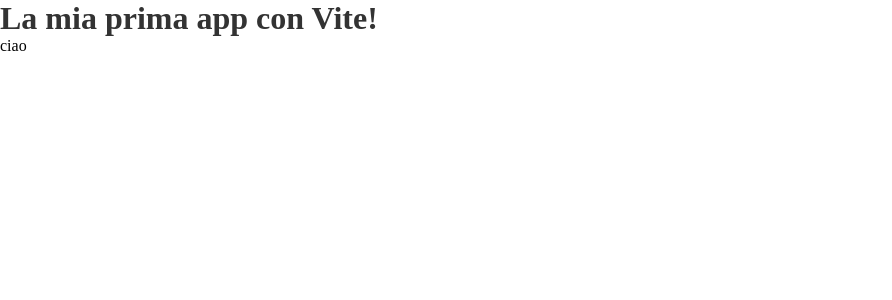
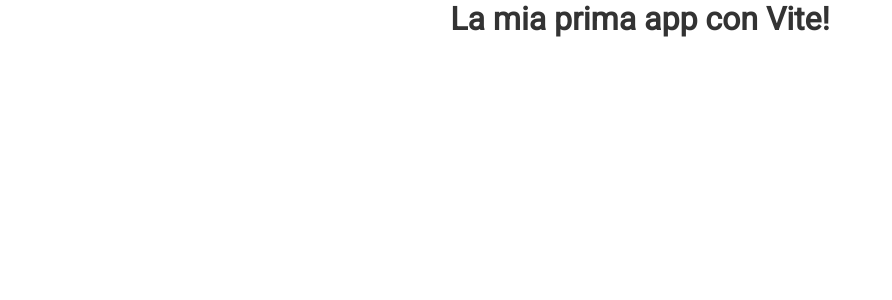
Before and after one commit to irenebrignoli/vite-hello-world, a Vue app: page / in a window 1280 px wide. Shown: the top 300 px of the page, without its empty margins (0-892 px from the left). Built offline with nearby package versions, Linux system fonts and the light colour scheme.

Commit message:
font importato

```diff
--- a/index.html
+++ b/index.html
@@ -4,7 +4,7 @@
     <meta charset="UTF-8" />
     <link rel="icon" type="image/svg+xml" href="/vite.svg" />
     <meta name="viewport" content="width=device-width, initial-scale=1.0" />
-    <title>Vite + Vue</title>
+    <title>My first Vite</title>
   </head>
   <body>
     <div id="app"></div>
--- a/package.json
+++ b/package.json
@@ -9,6 +9,8 @@
     "preview": "vite preview"
   },
   "dependencies": {
+    "@fontsource/roboto": "^4.5.8",
+    "get-google-fonts": "^1.2.2",
     "vue": "^3.2.47"
   },
   "devDependencies": {
--- a/src/App.vue
+++ b/src/App.vue
@@ -1,5 +1,6 @@
 <script>
 import AppTitle from "./components/AppTitle.vue";
+import "@fontsource/roboto";
 
 export default {
   components: {
@@ -9,8 +10,9 @@
 </script>
 
 <template>
-  <AppTitle />
-  <p>ciao</p>
+  <div class="container">
+    <AppTitle />
+  </div>
 </template>
 
 <style scoped></style>
--- a/src/style.css
+++ b/src/style.css
@@ -3,3 +3,13 @@
   padding: 0;
   box-sizing: border-box;
 }
+
+body {
+  font-family: "Roboto", sans-serif;
+}
+
+.container {
+  margin: auto;
+  max-width: 992px;
+  text-align: center;
+}
```
Also changed, not shown: 1 other file (tests, documents, lock files or other folders).
